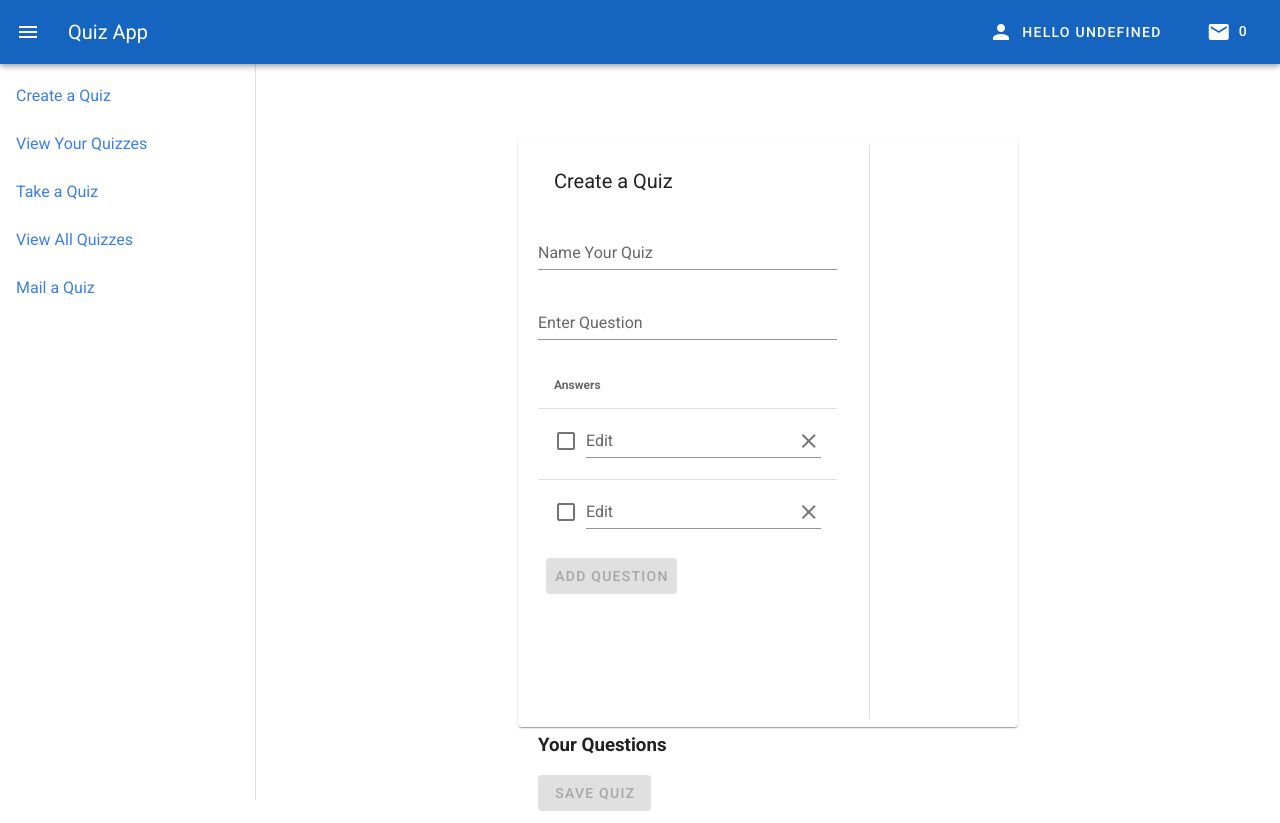
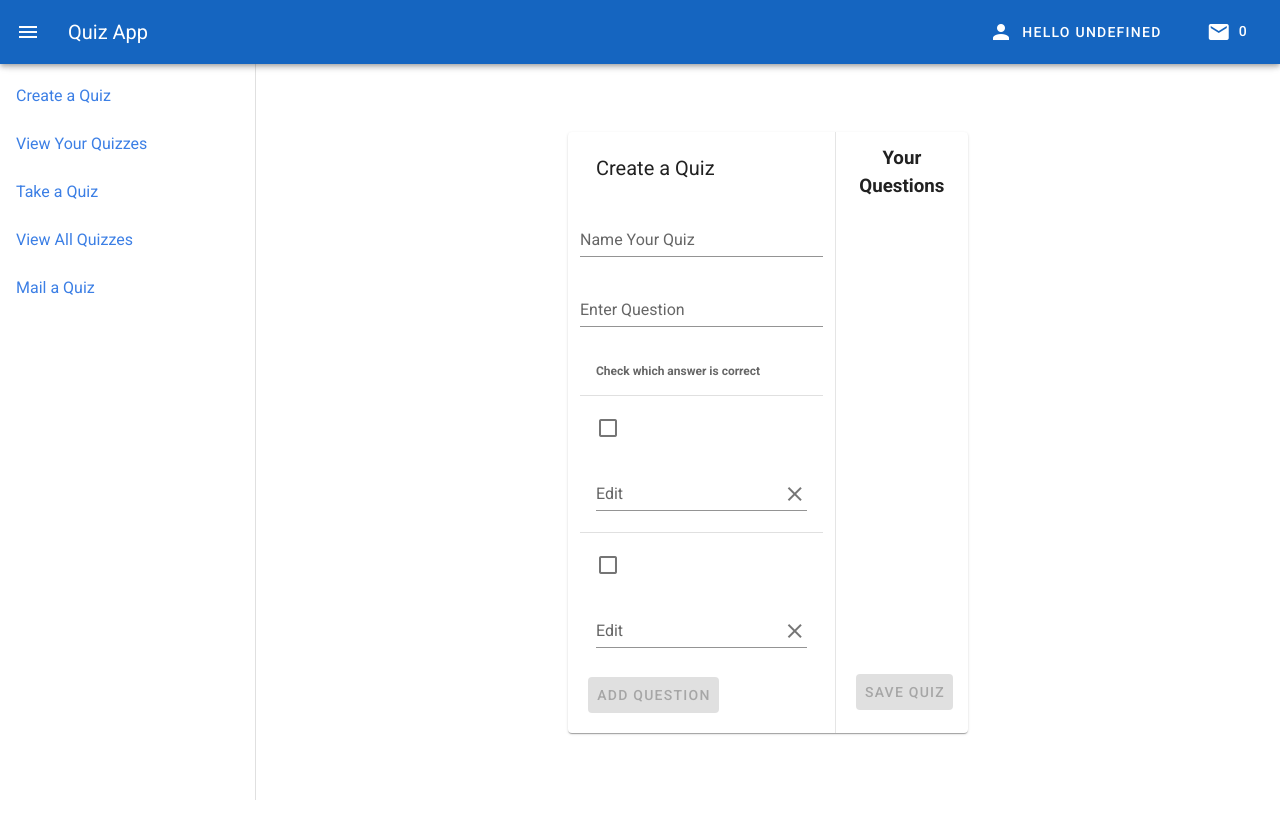
Before and after one commit to ahumphries102/Quiz, a Vue app: page /#/ in a window 1280 px wide. After the commit the page ends 800 px from the top, so only its background shows below. Built offline with nearby package versions, Linux system fonts and the light colour scheme; sample sign-in values are in the browser's storage; a small style sheet from the web is missing.

Commit message:
Updated visuals for creating a quiz. working on back end messaging in case of errors starting with emails.

```diff
--- a/src/components/creatingquiz.vue
+++ b/src/components/creatingquiz.vue
@@ -1,7 +1,7 @@
 <template>
   <v-container fill-height class="justify-center">
-    <v-card flat elevation="1" class="d-flex" :width="$isMobile()?'80%':'50%'">
-      <v-row class="pa-5">
+    <v-card flat elevation="1" class="d-flex" :width="$isMobile()?'80%':'40%'">
+      <v-row class="pa-0 ma-0">
         <v-col :cols="$isMobile()?'12':'8'">
           <v-data-table
             disable-sort
@@ -13,7 +13,7 @@
             :items="listOfAnswers"
           >
             <template v-slot:top>
-              <v-toolbar flat class="pa-0 ma-0">
+              <v-toolbar flat>
                 <v-toolbar-title>
                   <p>Create a Quiz</p>
                 </v-toolbar-title>
@@ -56,18 +56,27 @@
             </template>
           </v-data-table>
         </v-col>
-        <v-divider v-show="!$isMobile()" vertical class="ml-5" />
-        <v-col cols="auto" v-if="$isMobile()?false:true">
+        <v-col
+          :cols="$isMobile()?'12':'4'"
+          v-if="$isMobile()?false:true"
+          class="text-center"
+          :style="{position:'relative','border-left':'solid rgba(0,0,0,.1) thin'}"
+        >
           <h3>Your Questions</h3>
-          <v-list>
-            <v-list-item class="pl-0" v-for="(test,ind) in allQuestionsAnswers" :key="ind">
-              <p>
-                {{ind + 1}} {{test.question}}
-                <v-icon @click="deleteQuestion(test.question)">mdi-delete</v-icon>
-              </p>
-            </v-list-item>
-          </v-list>
-          <v-btn color="primary" @click="saveQuiz" :disabled="numberOfQuestions < 2">Save Quiz</v-btn>
+          <v-simple-table>
+            <tbody>
+              <tr v-for="(test,ind) in allQuestionsAnswers" :key="ind">
+                <td>{{ind + 1}}:</td>
+                <td class="pa-0 ma-0">{{test.question}}</td>
+                <td>
+                  <v-icon @click="deleteQuestion(test.question)">mdi-delete</v-icon>
+                </td>
+              </tr>
+            </tbody>
+          </v-simple-table>
+          <v-card-actions :style="{position:'absolute', bottom:'15px'}">
+            <v-btn color="primary" @click="saveQuiz" :disabled="numberOfQuestions < 2">Save Quiz</v-btn>
+          </v-card-actions>
         </v-col>
       </v-row>
     </v-card>
@@ -111,7 +120,7 @@ export default {
       checked: false,
       headers: [
         {
-          text: "Answers",
+          text: "Check which answer is correct",
           value: "answer",
         },
       ],
@@ -230,7 +239,7 @@ export default {
           delete: this.addAnswerInput,
         },
       ];
-      console.log(this.allQuestionsAnswers)
+      console.log(this.allQuestionsAnswers);
     },
     async saveQuiz() {
       const response = await this.$fetchData("POST", "/addquiz", {
--- a/src/isMobile.js
+++ b/src/isMobile.js
@@ -1,6 +1,5 @@
 const isMobileMainJs = ()=>{
-    if(/Android|webOS|iPhone|iPad|iPod|BlackBerry|IEMobile|Opera Mini/i.test(navigator.userAgent)) {
-
+    if(/Android|webOS|iPhone|iPad|iPod|BlackBerry|IEMobile|Opera Mini/i.test(navigator.userAgent) && window.innerWidth < 1200) {
         return true
     } else {
         return false
```
Also changed, not shown: 2 other files (tests, documents, lock files or other folders).
